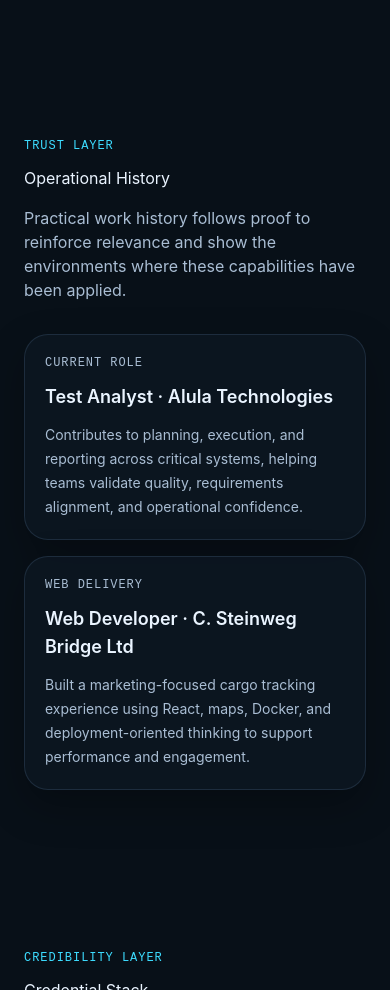
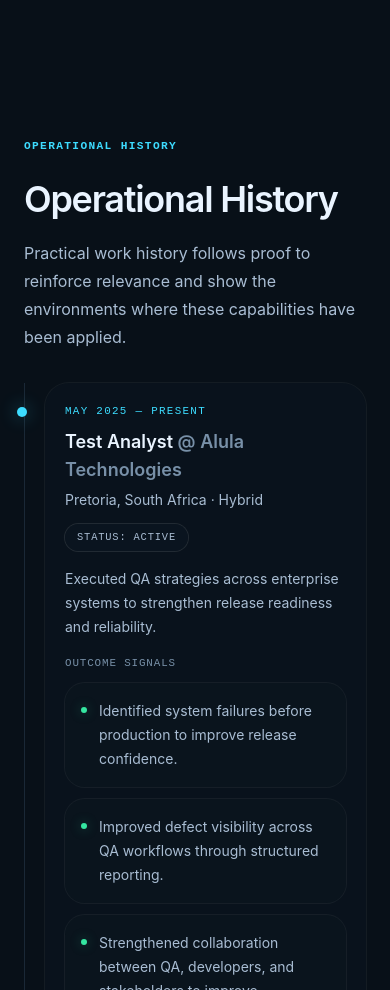
Before and after one commit to thapelomagqazana/thapelo-portfolio, a React (Vite) app: page / in a window 390 px wide. Shown: the part 6760-7750 px from the top of the page. Built offline with nearby package versions, Linux system fonts and the light colour scheme.

Commit message:
feat(experience): add operational history timeline

```diff
--- /dev/null
+++ b/src/components/experience/ExperienceOutcomeList.tsx
@@ -0,0 +1,57 @@
+import type { ExperienceOutcome } from "./experience.types";
+
+export interface ExperienceOutcomeListProps {
+  readonly role: string;
+  readonly outcomes: readonly ExperienceOutcome[];
+}
+
+/**
+ * Outcome-first experience list.
+ *
+ * Responsibilities:
+ * - Render value-focused role outcomes.
+ * - Keep experience entries concise and marketable.
+ * - Prevent responsibility-only content from dominating the timeline.
+ *
+ * Accessibility:
+ * - Uses a labelled section per role.
+ * - Keeps every outcome readable as text, not icon-only content.
+ */
+export function ExperienceOutcomeList({
+  role,
+  outcomes,
+}: ExperienceOutcomeListProps) {
+  const visibleOutcomes = outcomes.slice(0, 4);
+
+  return (
+    <section aria-label={`${role} outcome signals`} className="mt-4">
+      <p className="font-mono text-[0.68rem] uppercase tracking-[0.08em] text-text-muted">
+        Outcome Signals
+      </p>
+
+      <ul className="mt-3 grid gap-3">
+        {visibleOutcomes.map((outcome) => (
+          <li
+            key={outcome.statement}
+            className="rounded-[var(--radius-panel-lg)] bg-bg-850/35 p-4 ring-1 ring-white/5"
+          >
+            <div className="flex gap-3 text-sm leading-6 text-text-secondary">
+              <span
+                aria-hidden="true"
+                className="mt-2 size-1.5 shrink-0 rounded-full bg-accent-green shadow-[0_0_12px_rgba(53,230,161,0.35)]"
+              />
+
+              <p>{outcome.statement}</p>
+            </div>
+
+            {outcome.context ? (
+              <p className="mt-2 pl-4 text-sm leading-6 text-text-muted">
+                {outcome.context}
+              </p>
+            ) : null}
+          </li>
+        ))}
+      </ul>
+    </section>
+  );
+}
--- /dev/null
+++ b/src/components/experience/TimelineLogs.tsx
@@ -0,0 +1,94 @@
+import type { ExperienceLogEntry } from "./experience.types";
+import { ExperienceOutcomeList } from "./ExperienceOutcomeList";
+
+export interface TimelineLogsProps {
+  readonly entries: readonly ExperienceLogEntry[];
+}
+
+/**
+ * Operational history timeline.
+ *
+ * Responsibilities:
+ * - Render work history as structured operational logs.
+ * - Preserve recruiter scan speed.
+ * - Show progression through roles, outcomes, and system tags.
+ *
+ * Accessibility:
+ * - Uses a list to represent chronological entries.
+ * - Keeps role, company, period, and location readable as text.
+ */
+export function TimelineLogs({ entries }: TimelineLogsProps) {
+  return (
+    <ol className="relative grid gap-5 border-l border-border-subtle pl-5">
+      {entries.map((entry) => (
+        <TimelineLogEntry key={entry.id} entry={entry} />
+      ))}
+    </ol>
+  );
+}
+
+interface TimelineLogEntryProps {
+  readonly entry: ExperienceLogEntry;
+}
+
+/**
+ * Single operational log entry.
+ *
+ * Purpose:
+ * - Communicate one role as identity, summary, outcomes, and tags.
+ * - Avoid generic responsibility lists.
+ */
+function TimelineLogEntry({ entry }: TimelineLogEntryProps) {
+  return (
+    <li className="relative">
+      <span
+        aria-hidden="true"
+        className="absolute -left-[1.72rem] top-6 size-2.5 rounded-full bg-accent-cyan shadow-[0_0_18px_rgba(61,220,255,0.45)]"
+      />
+
+      <article className="rounded-[var(--radius-panel-xl)] bg-bg-800/20 p-5 ring-1 ring-white/5">
+        <header className="flex flex-col gap-3 sm:flex-row sm:items-start sm:justify-between">
+          <div>
+            <p className="font-mono text-[0.68rem] uppercase tracking-[0.12em] text-accent-cyan">
+              {entry.period}
+            </p>
+
+            <h3 className="mt-2 text-lg font-semibold text-text-primary">
+              {entry.role}{" "}
+              <span className="text-text-muted">@ {entry.company}</span>
+            </h3>
+
+            {entry.location ? (
+              <p className="mt-1 text-sm leading-6 text-text-secondary">
+                {entry.location}
+              </p>
+            ) : null}
+          </div>
+
+          <span className="w-fit rounded-full bg-bg-850/60 px-3 py-1.5 font-mono text-[0.65rem] uppercase tracking-[0.08em] text-text-secondary ring-1 ring-white/10">
+            Status: {entry.status}
+          </span>
+        </header>
+
+        <p className="mt-4 max-w-3xl text-sm leading-6 text-text-secondary">
+          {entry.summary}
+        </p>
+
+        <ExperienceOutcomeList role={entry.role} outcomes={entry.outcomes} />
+
+        {entry.tags?.length ? (
+          <ul className="mt-5 flex flex-wrap gap-2">
+            {entry.tags.slice(0, 5).map((tag) => (
+              <li
+                key={tag}
+                className="rounded-full bg-bg-850/55 px-3 py-1.5 font-mono text-[0.65rem] uppercase tracking-[0.08em] text-text-muted ring-1 ring-white/10"
+              >
+                {tag}
+              </li>
+            ))}
+          </ul>
+        ) : null}
+      </article>
+    </li>
+  );
+}
--- /dev/null
+++ b/src/components/experience/experience.data.ts
@@ -0,0 +1,86 @@
+import type { ExperienceLogEntry } from "./experience.types";
+
+/**
+ * Canonical operational history entries.
+ *
+ * Purpose:
+ * - Present work history as credible operational logs.
+ * - Highlight progression across QA, frontend delivery, systems, and reliability.
+ */
+export const EXPERIENCE_LOGS: readonly ExperienceLogEntry[] = [
+  {
+    id: "alula-test-analyst",
+    role: "Test Analyst",
+    company: "Alula Technologies",
+    period: "May 2025 — Present",
+    location: "Pretoria, South Africa · Hybrid",
+    status: "ACTIVE",
+    summary:
+      "Executed QA strategies across enterprise systems to strengthen release readiness and reliability.",
+    outcomes: [
+      {
+        statement:
+          "Identified system failures before production to improve release confidence.",
+      },
+      {
+        statement:
+          "Improved defect visibility across QA workflows through structured reporting.",
+      },
+      {
+        statement:
+          "Strengthened collaboration between QA, developers, and stakeholders to improve requirement alignment.",
+      },
+    ],
+    tags: ["QUALITY", "RELIABILITY", "ENTERPRISE", "SYSTEMS"],
+  },
+  {
+    id: "steinweg-web-developer",
+    role: "Web Developer",
+    company: "C. Steinweg Bridge Ltd",
+    period: "Aug 2024 — Nov 2024",
+    location: "Johannesburg, South Africa · On-site",
+    status: "CONTRACT",
+    summary:
+      "Built and deployed a client-facing cargo tracking interface for real-time logistics visibility.",
+    outcomes: [
+      {
+        statement:
+          "Delivered a responsive React tracking interface to improve cargo visibility.",
+      },
+      {
+        statement:
+          "Integrated Leaflet map views to make cargo movement easier to demonstrate.",
+      },
+      {
+        statement:
+          "Deployed with Docker and Nginx to support stable routing and delivery.",
+      },
+    ],
+    tags: ["FRONTEND", "SYSTEMS", "DEVOPS", "LOGISTICS"],
+  },
+  {
+    id: "steinweg-software-tester",
+    role: "Software Tester",
+    company: "C. Steinweg Bridge Ltd",
+    period: "Mar 2024 — Sep 2024",
+    location: "Johannesburg, South Africa · On-site",
+    status: "COMPLETED",
+    summary:
+      "Validated enterprise software workflows through structured testing, defect analysis, and stakeholder feedback.",
+    outcomes: [
+      {
+        statement:
+          "Translated requirements into test scenarios to improve validation coverage.",
+      },
+      {
+        statement:
+          "Analyzed defects, database impacts, and usability issues to improve system reliability.",
+      },
+      {
+        statement:
+          "Reported actionable findings to support product quality and user experience improvements.",
+      },
+    ],
+    tags: ["TESTING", "QUALITY", "ENTERPRISE", "SYSTEMS"],
+  },
+];
--- a/src/components/sections/OperationalHistorySection.tsx
+++ b/src/components/sections/OperationalHistorySection.tsx
@@ -1,66 +1,69 @@
-import type { PortfolioSectionProps } from "./section.types";
+import type { HTMLAttributes } from "react";
+
+import { EXPERIENCE_LOGS } from "../experience/experience.data";
+import { TimelineLogs } from "../experience/TimelineLogs";
+import { classNames } from "../../lib/classNames";
+
+export interface OperationalHistorySectionProps
+  extends Omit<HTMLAttributes<HTMLElement>, "children"> {
+  readonly sectionId?: string;
+  readonly title?: string;
+  readonly summary?: string;
+}
 
 /**
- * Operational history section for the portfolio.
+ * Operational history section.
  *
  * Responsibilities:
- * - Reinforce credibility after proof has been established
- * - Show practical exposure across testing, delivery, and engineering contexts
- * - Keep experience scannable instead of verbose
+ * - Present work history as structured operational logs.
+ * - Reinforce credibility after project proof has been established.
+ * - Preserve fast scanning for recruiters and engineering managers.
+ * - Support configurable section metadata from page composition.
  *
- * UX role:
- * - Answers: "Can I trust this?" through practical history
+ * Accessibility:
+ * - Uses a semantic section with a stable labelled heading.
+ * - Keeps timeline entries inside a predictable log structure.
  */
 export function OperationalHistorySection({
-  id,
-  sectionId,
-  title,
-  summary,
-}: PortfolioSectionProps) {
+  id = "operational-history",
+  sectionId = "history",
+  title = "Experience presented as operational history.",
+  summary = "Timeline entries show role progression, delivery context, and outcome signals across testing, reliability, frontend delivery, and systems thinking.",
+  className,
+  ...rest
+}: OperationalHistorySectionProps) {
+  const headingId = `${id}-title`;
+
   return (
     <section
+      {...rest}
       id={id}
       data-section-id={sectionId}
-      className="px-6 py-20 sm:px-8 lg:px-10"
-      aria-labelledby={`${id}-heading`}
+      aria-labelledby={headingId}
+      className={classNames("px-6 py-20 sm:px-8 lg:px-10", className)}
     >
       <div className="mx-auto max-w-7xl">
-        <div className="max-w-2xl">
-          <p className="type-label text-accent-cyan">Trust Layer</p>
+        <div className="max-w-3xl">
+          <p className="font-mono text-[0.7rem] font-semibold uppercase tracking-[0.12em] text-accent-cyan">
+            Operational History
+          </p>
 
-          <h2 id={`${id}-heading`} className="type-h2 mt-3">
+          <h2
+            id={headingId}
+            className="mt-6 text-4xl font-semibold tracking-[-0.035em] text-text-primary sm:text-5xl"
+          >
             {title}
           </h2>
 
-          <p className="mt-4 text-text-secondary">
-            {summary}
-          </p>
+          {summary ? (
+            <p className="mt-5 max-w-[64ch] text-base leading-7 text-text-secondary">
+              {summary}
+            </p>
+          ) : null}
         </div>
 
-        <div className="mt-8 space-y-4">
-          <article className="rounded-[var(--radius-panel-xl)] border border-border-subtle bg-bg-850/80 p-5 shadow-[var(--shadow-panel-elevated)]">
-            <p className="type-label">Current Role</p>
-            <h3 className="mt-3 text-lg font-semibold text-text-primary">
-              Test Analyst · Alula Technologies
-            </h3>
-            <p className="mt-3 text-sm leading-6 text-text-secondary">
-              Contributes to planning, execution, and reporting across critical
-              systems, helping teams validate quality, requirements alignment,
-              and operational confidence.
-            </p>
-          </article>
-
-          <article className="rounded-[var(--radius-panel-xl)] border border-border-subtle bg-bg-850/80 p-5 shadow-[var(--shadow-panel-elevated)]">
-            <p className="type-label">Web Delivery</p>
-            <h3 className="mt-3 text-lg font-semibold text-text-primary">
-              Web Developer · C. Steinweg Bridge Ltd
-            </h3>
-            <p className="mt-3 text-sm leading-6 text-text-secondary">
-              Built a marketing-focused cargo tracking experience using React,
-              maps, Docker, and deployment-oriented thinking to support
-              performance and engagement.
-            </p>
-          </article>
+        <div className="mt-8">
+          <TimelineLogs entries={EXPERIENCE_LOGS} />
         </div>
       </div>
     </section>
```
Also changed, not shown: src/components/experience/experience.types.ts (added, +90 -0 lines), 2 other files (tests, documents, lock files or other folders).
